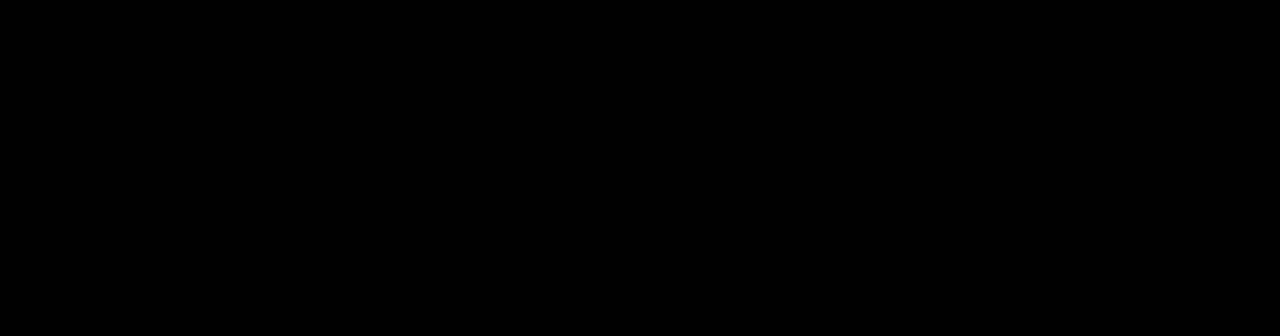
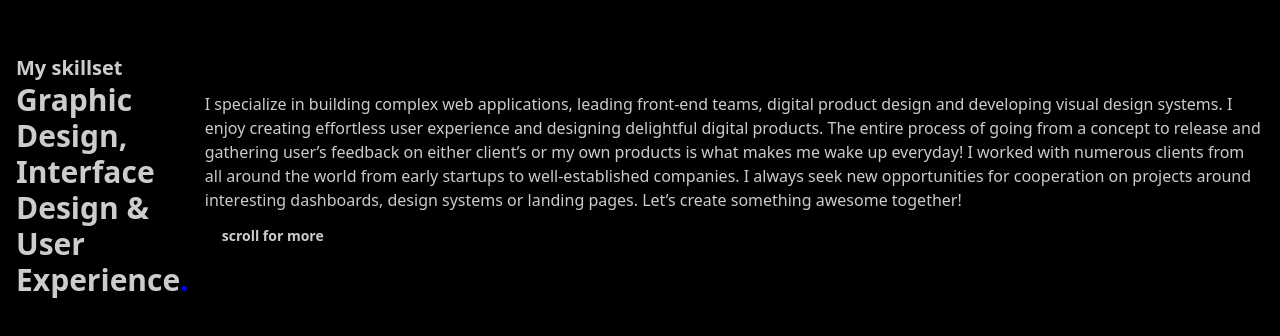
Before and after one commit to foadtkf/fuad-portfolio-2, a React (Create React App) app: page / in a window 1280 px wide. Shown: the part 1024-1360 px from the top of the page. Before the commit the page ends 800 px from the top, so only its background shows below. Built offline with nearby package versions, Linux system fonts and the light colour scheme.

Commit message:
skillset section added

```diff
--- a/src/App.js
+++ b/src/App.js
@@ -1,12 +1,14 @@
 import './App.css';
 import Hello from './Components/Hello';
 import Navbar from './Components/Navbar';
+import Skillset from './Components/Skillset';
 
 function App() {
   return (
     <div>
       <Navbar/>
       <Hello/>
+      <Skillset/>
     </div>
   );
 }
--- a/src/Components/Hello.js
+++ b/src/Components/Hello.js
@@ -15,6 +15,17 @@ Ojieame <span style={{color:"blue"}}>.</span></h1>
     </div>
   </div>
 </div>
+<div class="hero min-h-screen block lg:hidden" style={{backgroundImage: 'url(https://images.unsplash.com/photo-1503443207922-dff7d543fd0e?ixlib=rb-1.2.1&ixid=MnwxMjA3fDB8MHxwaG90by1wYWdlfHx8fGVufDB8fHx8&auto=format&fit=crop&w=327&q=80)'}}>
+  <div class="hero-content text-center text-black">
+  <div style={{marginTop:'61%'}}>
+    <h1 class="text-3xl font-bold">Hello, it's me</h1>
+      <h1 class="text-5xl font-bold">
+Ojieame <span style={{color:"blue"}}>.</span></h1>
+      <p class="py-6">An enthusiastic product designer currently shaping the future of software development by designing smooth user-interfaces that promote user interaction with information and data. While traveling around the world.</p>
+      <button class="btn btn-ghost">Scroll for more</button>
+    </div>
+  </div>
+</div>
         </div>
     );
 };
--- /dev/null
+++ b/src/Components/Skillset.js
@@ -0,0 +1,24 @@
+import React from 'react';
+
+const Skillset = () => {
+    return (
+        <div class="hero min-h-screen container">
+  <div class="hero-content flex-col-reverse lg:flex-row-reverse">
+
+    <div>
+      <p>I specialize in building complex web applications, leading front-end teams, digital product design and developing visual design systems. I enjoy creating effortless user experience and designing delightful digital products. The entire process of going from a concept to release and gathering user’s feedback on either client’s or my own products is what makes me wake up everyday!
+I worked with numerous clients from all around the world from early startups to well-established companies. I always seek new opportunities for cooperation on projects around interesting dashboards, design systems or landing pages. Let’s create something awesome together!</p>
+      <button class="btn btn-ghost">Scroll for more</button>
+    </div>
+    <div>
+<h1 class="text-xl font-bold">My skillset</h1>
+      <h1 class="text-3xl font-bold">
+      Graphic Design, Interface Design &
+User Experience<span style={{color:"blue"}}>.</span></h1>
+</div>
+  </div>
+</div>
+    );
+};
+
+export default Skillset;
```
